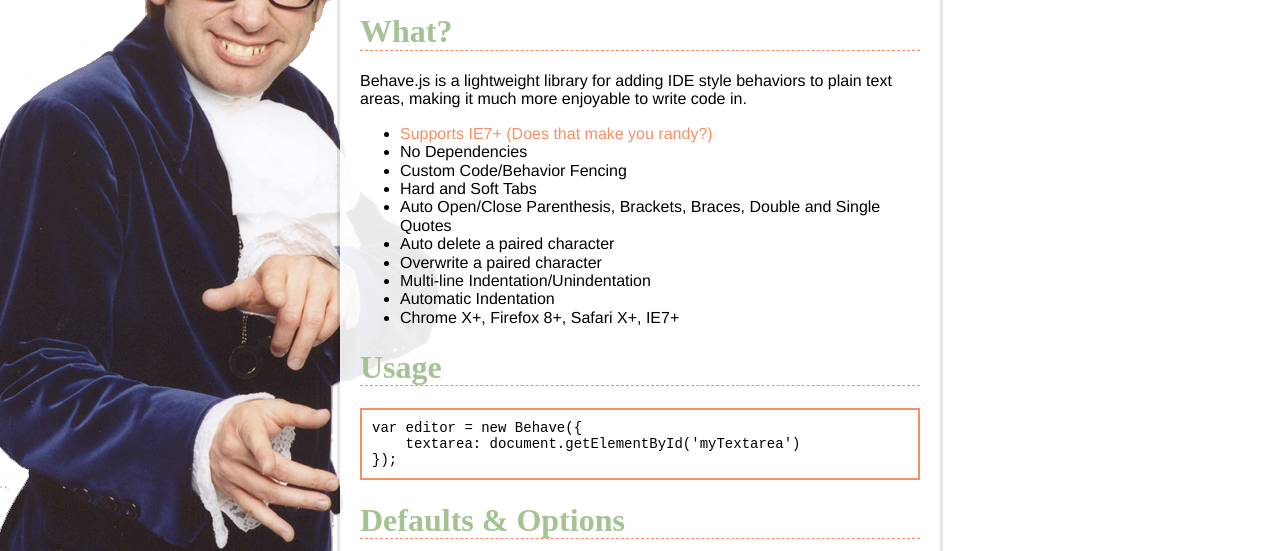
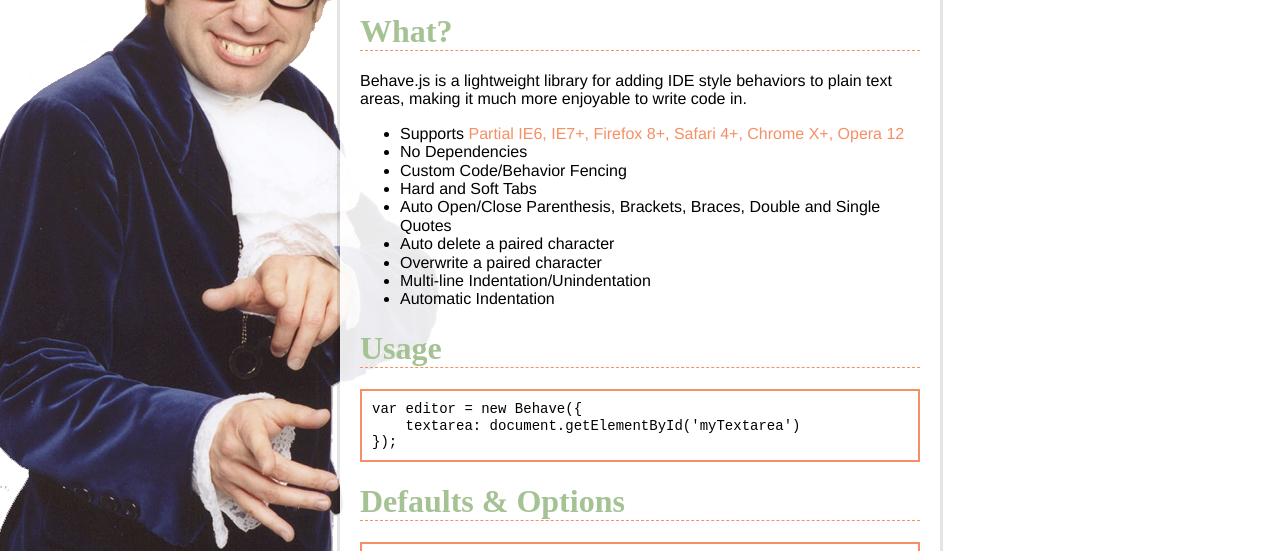
Before and after one commit to jakiestfu/Behave.js, a plain HTML site: page index.html in a window 1280 px wide. Shown: the part 223-774 px from the top of the page. Drawn offline with nearby package versions, Linux system fonts and the light colour scheme; a web font is replaced by a local one.

Commit message:
More Browsah Testing

```diff
--- a/index.html
+++ b/index.html
@@ -54,7 +54,7 @@
 				<p>Behave.js is a lightweight library for adding IDE style behaviors to plain text areas, making it much more enjoyable to write code in.</p>
 
 				<ul>
-					<li><a href="http://www.youtube.com/watch?v=F1lJFlB-89Q" target="_blank">Supports IE7+ (Does that make you randy?)</a></li>
+					<li>Supports <a href="http://www.youtube.com/watch?v=F1lJFlB-89Q" target="_blank">Partial IE6, IE7+, Firefox 8+, Safari 4+, Chrome X+, Opera 12</a></li>
 					<li>No Dependencies</li>
 					<li>Custom Code/Behavior Fencing</li>
 					<li>Hard and Soft Tabs</li>
@@ -63,7 +63,6 @@
 					<li>Overwrite a paired character</li>
 					<li>Multi-line Indentation/Unindentation</li>
 					<li>Automatic Indentation</li>
-					<li>Chrome X+, Firefox 8+, Safari X+, IE7+</li>
 				</ul>
 			</div>
 
```
